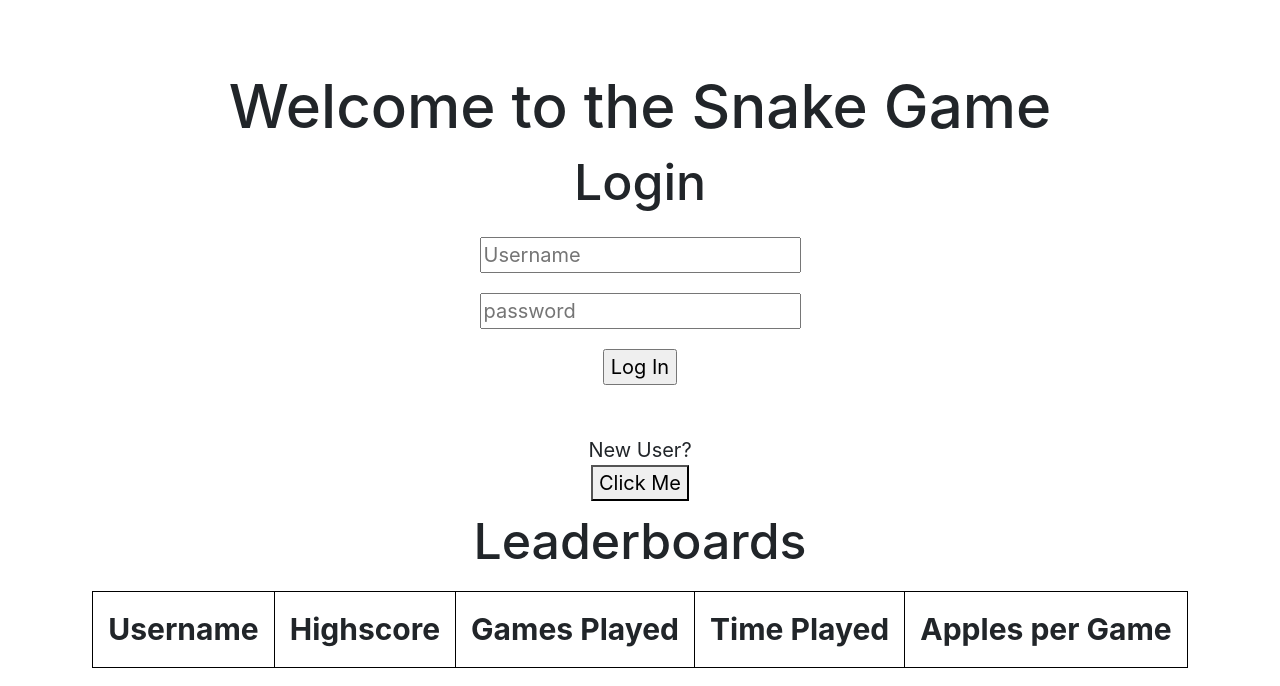
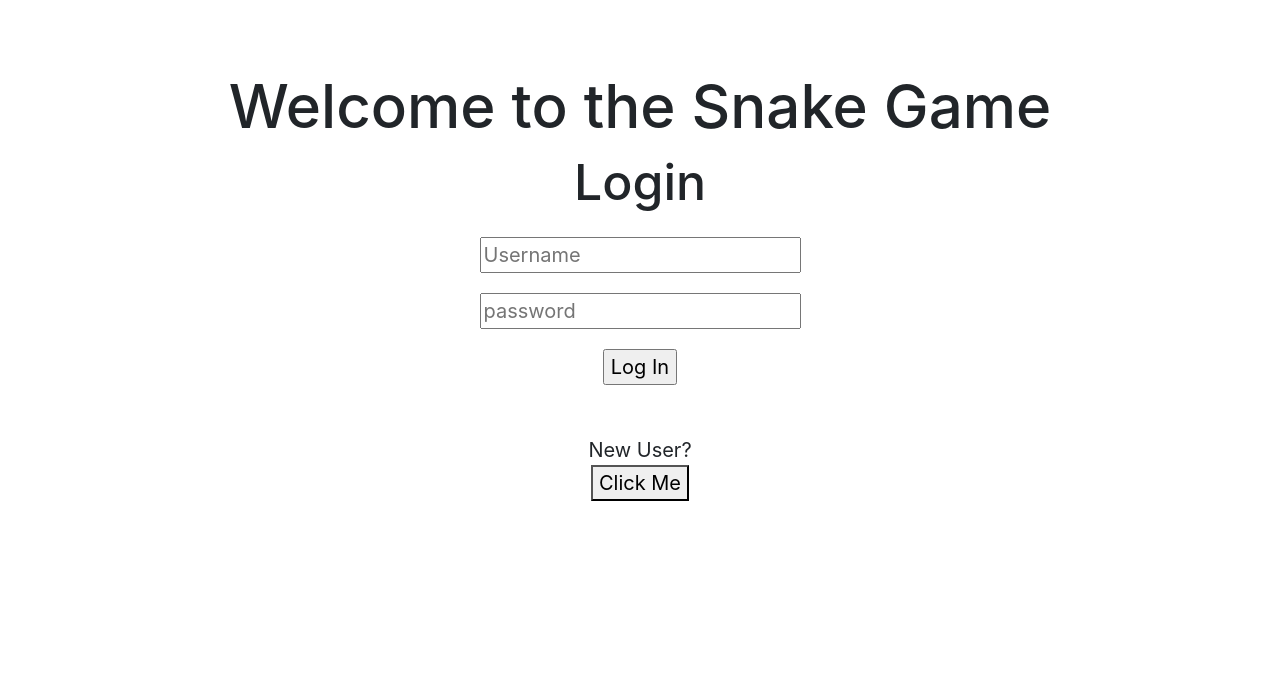
Before and after one commit to MitchellNelson/Multi-UserWebGame, a website: page public/index.html in a window 1280 px wide. Drawn offline with nearby package versions, Linux system fonts and the light colour scheme.

Commit message:
Cleaned up login

```diff
--- a/public/index.html
+++ b/public/index.html
@@ -19,22 +19,7 @@
 			    <input type="password" id="password" class="fadeIn third" name="password" placeholder="password"><br/>
 			    <input type="submit" class="fadeIn fourth" value="Log In"><br/>
 			</form>
-
 			<p> New User? <br/> <button onclick="openNewUserPage()">Click Me</button> </p>
-
-			<h1> Leaderboards </h1>
-			<div>
-				<table id="leaderTable">
-					<tr>
-						<th> Username </th>
-						<th> Highscore </th>
-						<th> Games Played </th>
-						<th> Time Played </th>
-						<th> Apples per Game </th>
-					</tr>
-
-				</table>
-			</div>
 		</div>
 	</body>
 </html>
--- a/server.js
+++ b/server.js
@@ -141,7 +141,7 @@ app.post('/newuser', function (req, res) {
 	var form = new multiparty.Form();
 	form.parse(req, function(err, fields) {
 		console.log(fields);
-		if(fields.password[0] == fields.confirmPassword[0]){//passwords match
+		if(fields.password[0] == fields.confirmPassword[0] && fields.username[0]!=null && fields.passwords[0]!=null){//passwords match
 			db.run('INSERT INTO users (username, password, avatar, high_score) VALUES (?,?,?,?)',
 			[fields.username[0], md5(fields.password[0]), "/assets/profile_pictures/profile"+fields.profilepicNum[0]+".jpg", 0], (err, rows) =>{
 				if (err){
```
Also changed, not shown: 1 other file.
